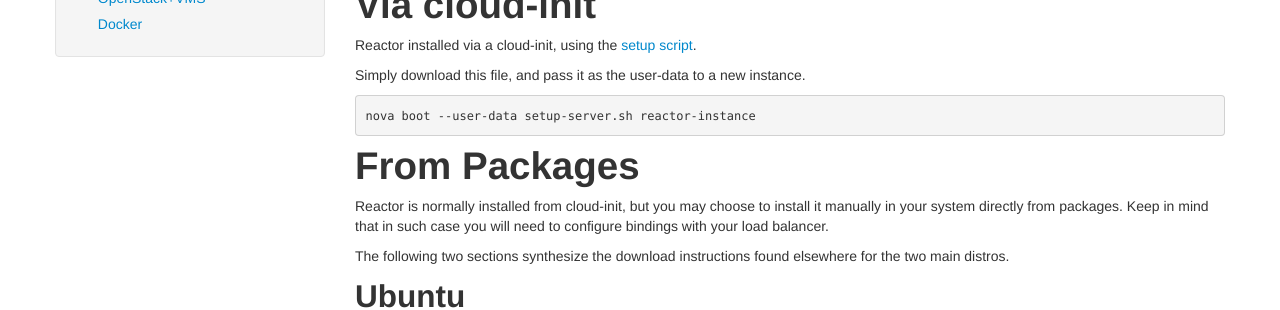
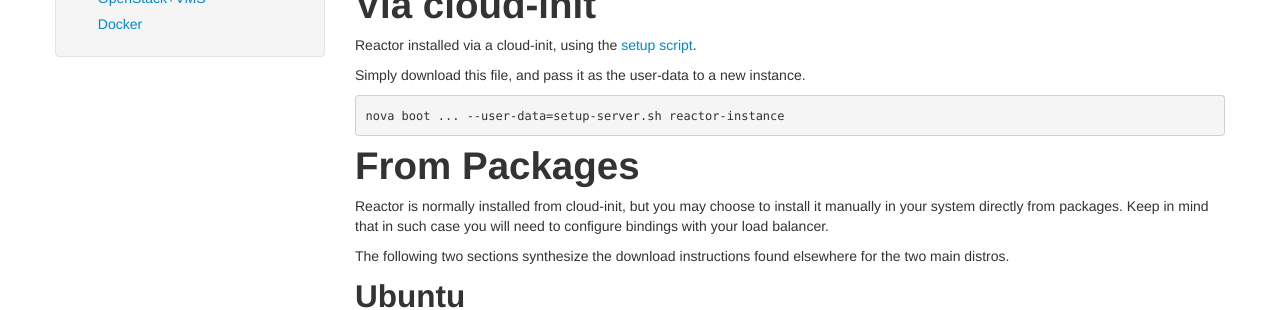
Before and after one commit to gridcentric/reactor-docs, a Jekyll site: the page built from docs/installation.md, in a window 1280 px wide. Shown: the part 517-827 px from the top of the page. Built offline with Jekyll 4.4.1, drawn with Linux system fonts in a browser that asks for light colours; some of the changed lines change nothing that is shown.

Commit message:
Updating links.

```diff
--- a/docs/installation.md
+++ b/docs/installation.md
@@ -8,21 +8,21 @@
 
 # Via Setup Script
 
-You can install reactor automatically via a [setup script](/assets/setup-server.sh).
+You can install reactor automatically via a [setup script](https://raw.github.com/gridcentric/reactor-core/master/setup-server.sh).
 
     curl https://raw.github.com/gridcentric/reactor-core/master/setup-server.sh | sudo bash -
 
-Note that you can similarly install the client packages via a [setup script](/assets/setup-client.sh).
+Note that you can similarly install the client packages via a [setup script](https://raw.github.com/gridcentric/reactor-core/master/setup-client.sh).
 
     curl https://raw.github.com/gridcentric/reactor-core/master/setup-client.sh | sudo bash -
 
 # Via cloud-init
 
-Reactor installed via a cloud-init, using the [setup script](/assets/setup-server.sh).
+Reactor installed via a cloud-init, using the [setup script](https://raw.github.com/gridcentric/reactor-core/master/setup-server.sh).
 
 Simply download this file, and pass it as the user-data to a new instance.
 
-    nova boot --user-data setup-server.sh reactor-instance
+    nova boot ... --user-data=setup-server.sh reactor-instance
 
 # From Packages
 
```
